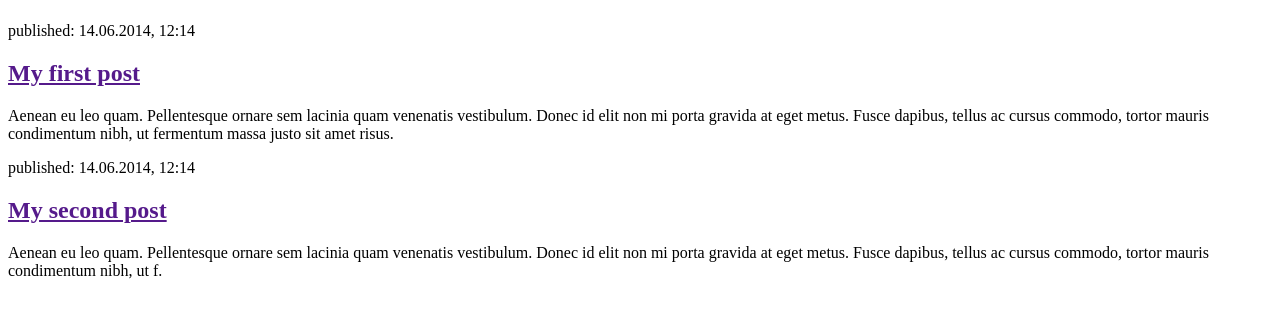
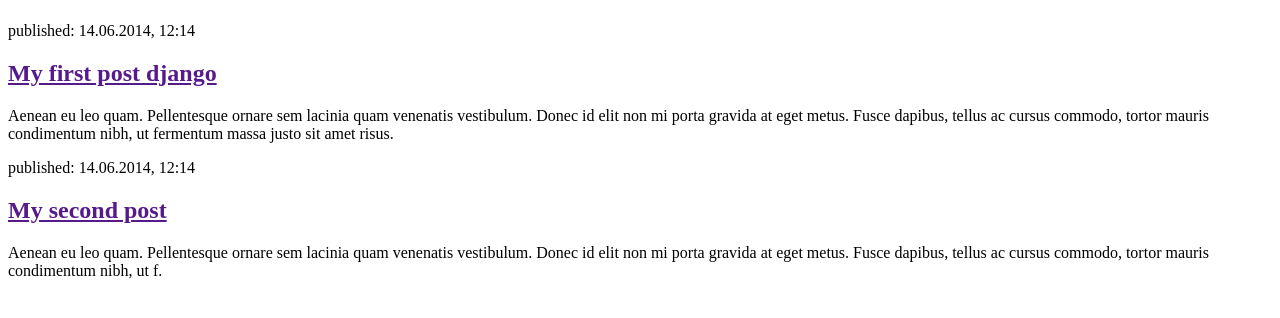
Before and after one commit to Guille2307/djangoProyect, a Django app: page / in a window 1280 px wide. Shown: the part 58-376 px from the top of the page. Run offline with Django 3.2, Linux system fonts and the light colour scheme.

Commit message:
agregado urls y html2

```diff
--- a/blog/templates/blog/post_list.html
+++ b/blog/templates/blog/post_list.html
@@ -13,7 +13,7 @@
 
     <article>
       <time>published: 14.06.2014, 12:14</time>
-      <h2><a href="">My first post</a></h2>
+      <h2><a href="">My first post django</a></h2>
       <p>
         Aenean eu leo quam. Pellentesque ornare sem lacinia quam venenatis
         vestibulum. Donec id elit non mi porta gravida at eget metus. Fusce
```
